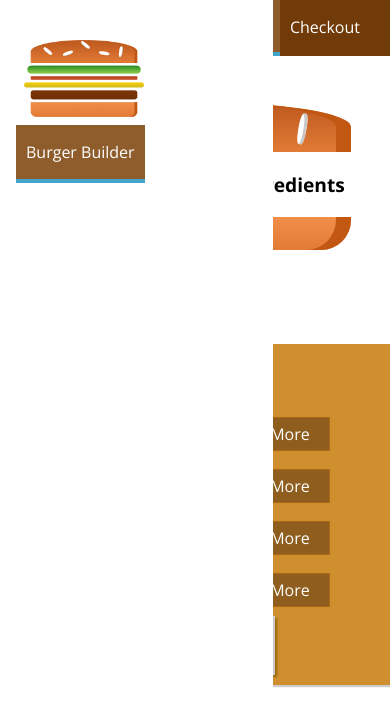
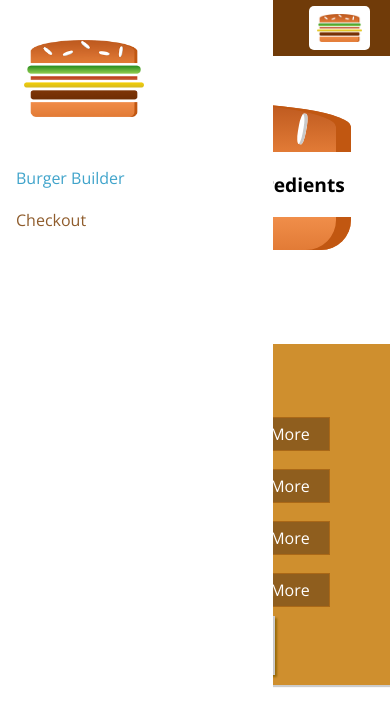
Before and after one commit to ArvindSinghRawat/Burger-Builder, a React (Create React App) app: page / in a window 390 px wide. Shown: the top 726 px of the page. Built offline with nearby package versions, Linux system fonts and the light colour scheme.

Commit message:
Made App responsive
- Added media queries in Toolbar, SideDrawer and Navigation Items.
- Made Toolbar navs, Desktop only.

```diff
--- a/src/components/Navigation/NavigationItems/NavigationItem/NavigationItem.module.css
+++ b/src/components/Navigation/NavigationItems/NavigationItem/NavigationItem.module.css
@@ -1,6 +1,27 @@
+.NavigationItem {
+  margin: 10px 0;
+  box-sizing: border-box;
+  display: block;
+  width: 100%;
+}
+
+.NavigationItem a {
+  color: #8f5c2c;
+  text-decoration: none;
+  width: 100%;
+  box-sizing: border-box;
+  display: block;
+}
+
+.NavigationItem a:hover,
+.NavigationItem a:active,
+.NavigationItem a.active {
+  color: #40a4cb;
+}
+
+@media (min-width: 768) {
   .NavigationItem {
     margin: 0;
-  box-sizing: border-box;
     display: flex;
     height: 100%;
     width: auto;
@@ -9,12 +30,9 @@
 
   .NavigationItem a {
     color: white;
-  text-decoration: none;
     height: 100%;
     padding: 16px 10px;
     border-bottom: 4px solid transparent;
-  box-sizing: border-box;
-  display: block;
   }
 
   .NavigationItem a:hover,
@@ -24,3 +42,4 @@
     border-bottom: 4px solid #40a4cb;
     color: white;
   }
+}
--- a/src/components/Navigation/NavigationItems/NavigationItems.module.css
+++ b/src/components/Navigation/NavigationItems/NavigationItems.module.css
@@ -3,6 +3,13 @@
   padding: 0;
   list-style: none;
   display: flex;
+  flex-flow: column;
   align-items: center;
   height: 100%;
 }
+
+@media (min-width: 767px) {
+  .NavigationItems {
+    flex-flow: row;
+  }
+}
--- a/src/components/Navigation/SideDrawer/SideDrawer.module.css
+++ b/src/components/Navigation/SideDrawer/SideDrawer.module.css
@@ -12,7 +12,7 @@
   transition: transform 0.3s ease-out;
 }
 
-@media (min-width: 500px) {
+@media (min-width: 768px) {
   .SideDrawer {
     display: none;
   }
@@ -28,6 +28,7 @@
   z-index: -100;
 }
 
-.Logo{
-    height: 11vh;
+.Logo {
+  height: 11vh;
+  margin-bottom: 32px;
 }
--- a/src/components/Navigation/Toolbar/Toolbar.js
+++ b/src/components/Navigation/Toolbar/Toolbar.js
@@ -12,7 +12,7 @@
       <div className={styles.Logo}>
         <Logo />
       </div>
-      <nav>
+      <nav className={styles.DesktopOnly}>
         <NavigationItems />
       </nav>
     </header>
--- a/src/components/Navigation/Toolbar/Toolbar.module.css
+++ b/src/components/Navigation/Toolbar/Toolbar.module.css
@@ -20,3 +20,9 @@
 .Logo {
   height: 80%;
 }
+
+@media (max-width: 767px){
+  .DesktopOnly {
+    display: none;
+  }
+}
```
Lines whose indentation alone changed are shown as unchanged.
